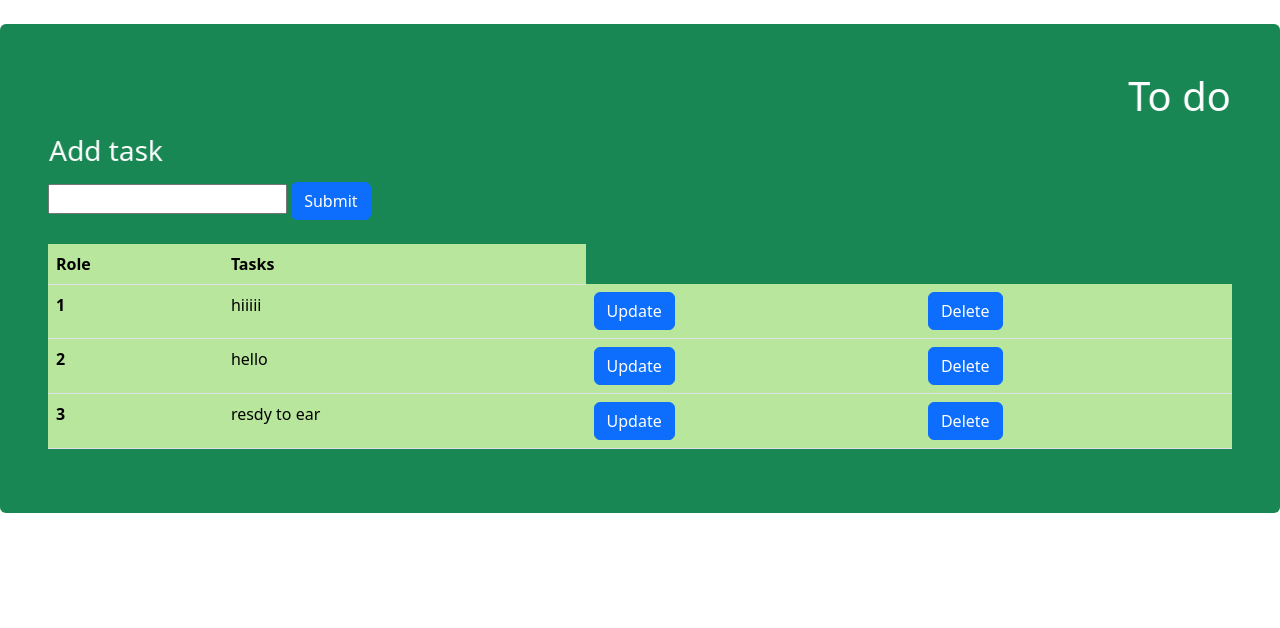
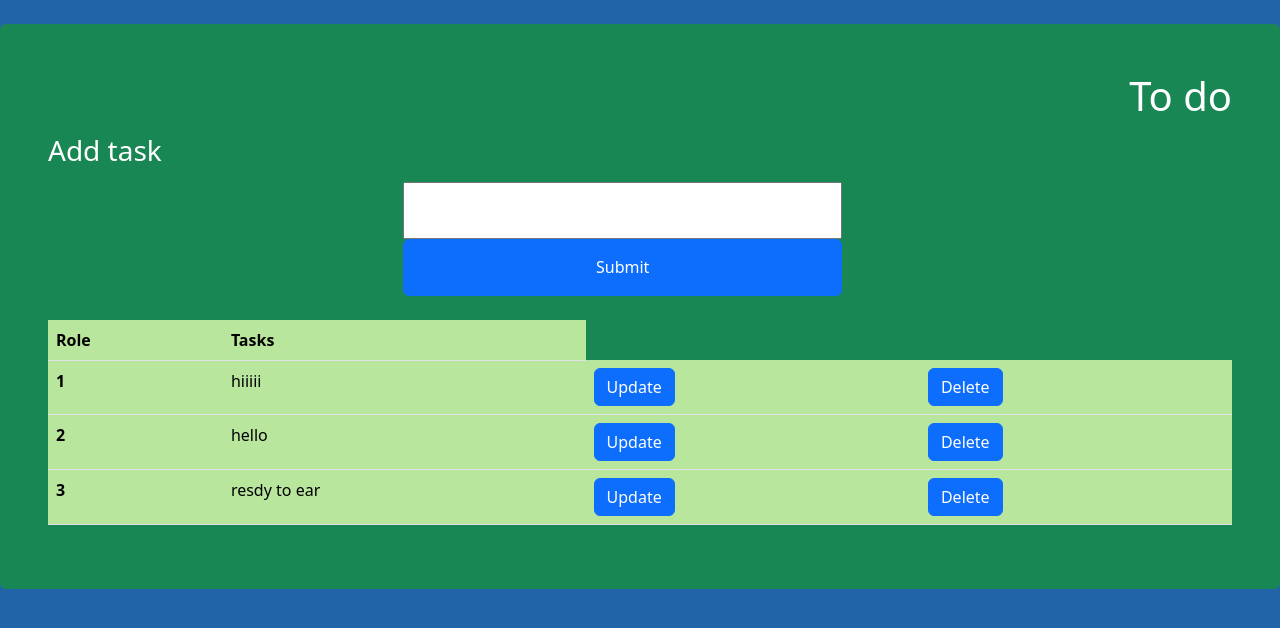
Before and after one commit to Mannu258/To-do, a Django app: page / in a window 1280 px wide. Shown: the top 628 px of the page. Run offline with Django 5.2, Linux system fonts and the light colour scheme; data comes from the database, SQL or seed files in the repository; both versions use the stored data as it was after the commit.

Commit message:
fixed style

```diff
--- a/todo/todo/settings.py
+++ b/todo/todo/settings.py
@@ -23,9 +23,9 @@ BASE_DIR = Path(__file__).resolve().parent.parent
 SECRET_KEY = 'django-insecure-e5zp^xbz*k)9sh9p#80et!nno9a5i$9k(&5@lrc1h1z8u^b)o#'
 
 # SECURITY WARNING: don't run with debug turned on in production!
-DEBUG = True
+DEBUG = False
 
-ALLOWED_HOSTS = []
+ALLOWED_HOSTS = ["*"]
 
 
 # Application definition
--- a/todo/todoapp/templates/home.html
+++ b/todo/todoapp/templates/home.html
@@ -25,6 +25,15 @@
        .table>:not(caption)>*>*{
         background-color: #b8e69c;
        }
+       body{
+        background-color: #2264a8;
+       }
+       input{
+        height: 57px;
+        width: 439px;
+        text-align: center;
+        margin-left: 30%;
+       }
     </style>
     <table class="table">
         <thead>
```
Also changed, not shown: todo/db.sqlite3.
